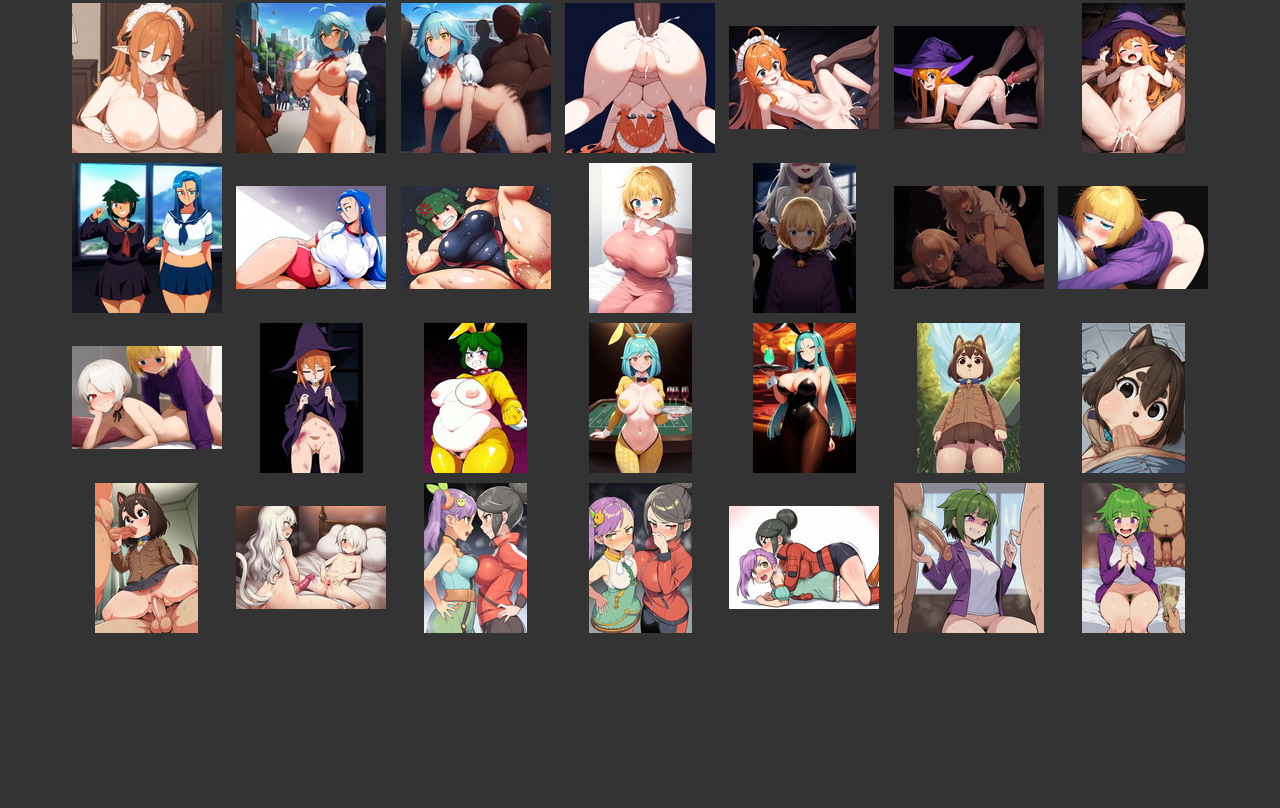
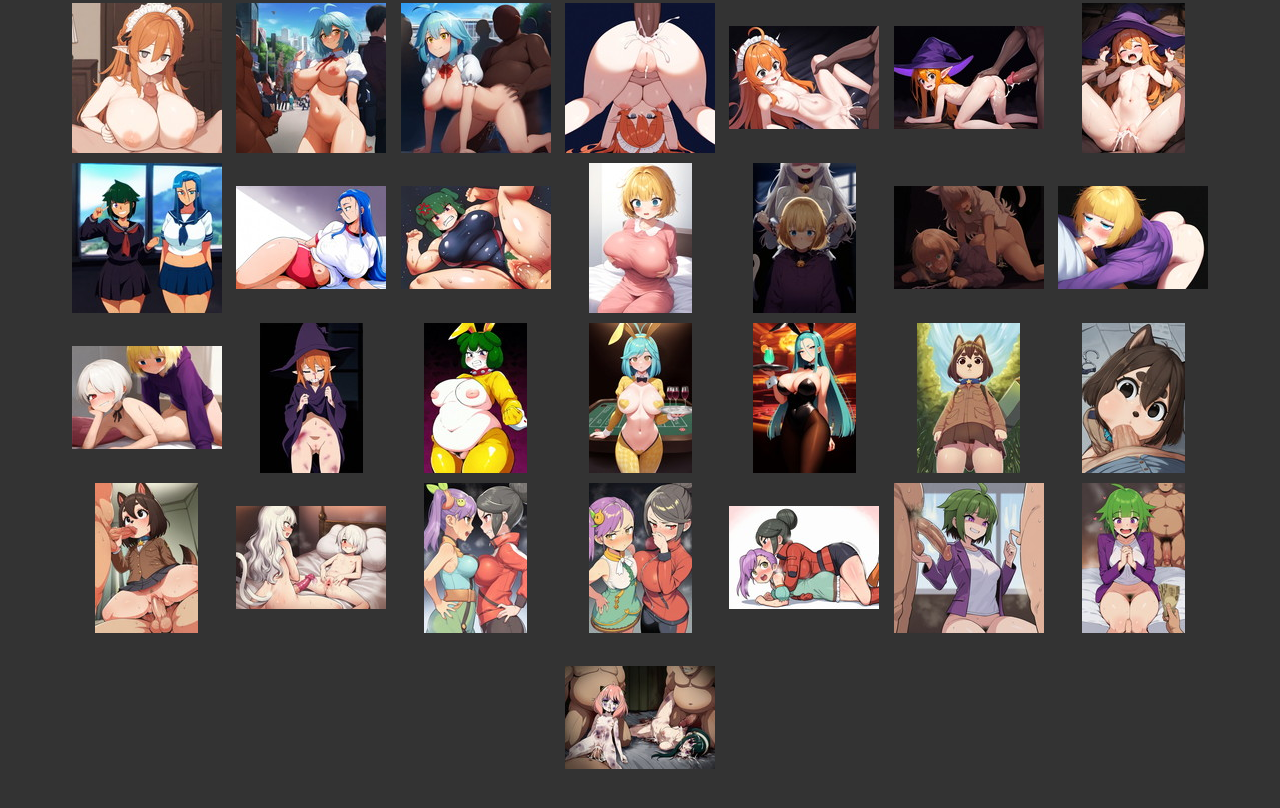
Before and after one commit to GazeGazerGazest/satyrus.net, a plain HTML site: page image/index_female.html in a window 1280 px wide. Shown: the part 891-1699 px from the top of the page. Before the commit the page ends 1539 px from the top, so only its background shows below. Drawn offline with Linux system fonts and the light colour scheme.

Commit message:
bloody tears

```diff
--- a/image/index_female.html
+++ b/image/index_female.html
@@ -194,6 +194,7 @@
 <div class="thumbnail-container"><img class="thumbnail" src="img_female/resize/25061501.jpg" onclick="openModal();currentSlide(61)" alt="発情期の蛇"></div>
 <div class="thumbnail-container"><img class="thumbnail" src="img_female/resize/25062501.jpg" onclick="openModal();currentSlide(62)" alt="ちっさ……ｗ"></div>
 <div class="thumbnail-container"><img class="thumbnail" src="img_female/resize/25062502.jpg" onclick="openModal();currentSlide(63)" alt="！？　…やぁ～ん♥　お兄さん、かっこいいチンポしてるっすねぇ～♥"></div>
+<div class="thumbnail-container"><img class="thumbnail" src="img_female/resize/25071101.jpg" onclick="openModal();currentSlide(64)" alt="血涙"></div>
 
 
 
```
Also changed, not shown: image/img_female/25071101.jpg (added), image/img_female/resize/25071101.jpg (added).
